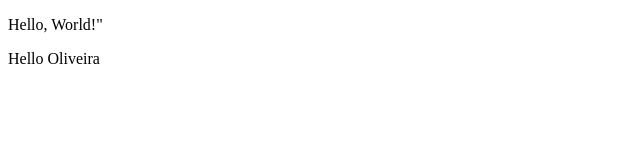
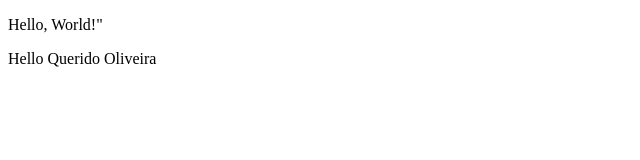
Before and after one commit to Oliveira1390/pagina_teste, a plain HTML site: page index.html in a window 1280 px wide. Shown: the full height of the page, 0-640 px from the left. Drawn offline with Linux system fonts and the light colour scheme.

Commit message:
Adicionado um tratamento mais carinho ao Oliveira

```diff
--- a/index.html
+++ b/index.html
@@ -7,5 +7,6 @@
     <title>Documento</title>
 </head>
     <p>Hello, World!"</p>
-    <p>Hello Oliveira</p>
+    <p>Hello Querido Oliveira</p>
+
 </html>
```
